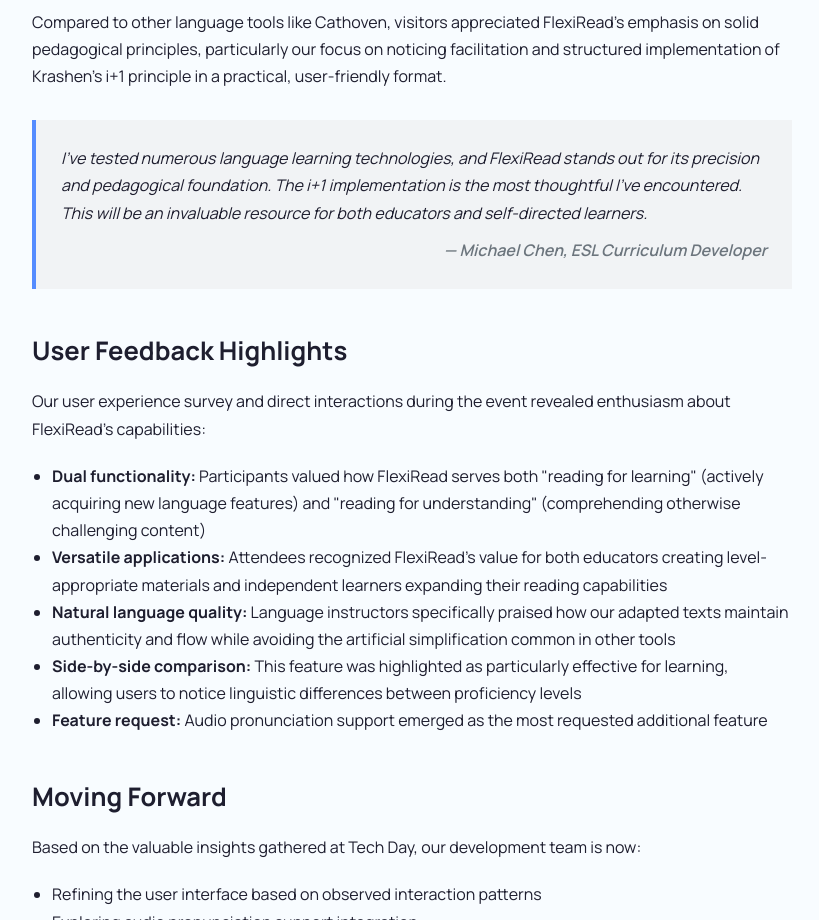
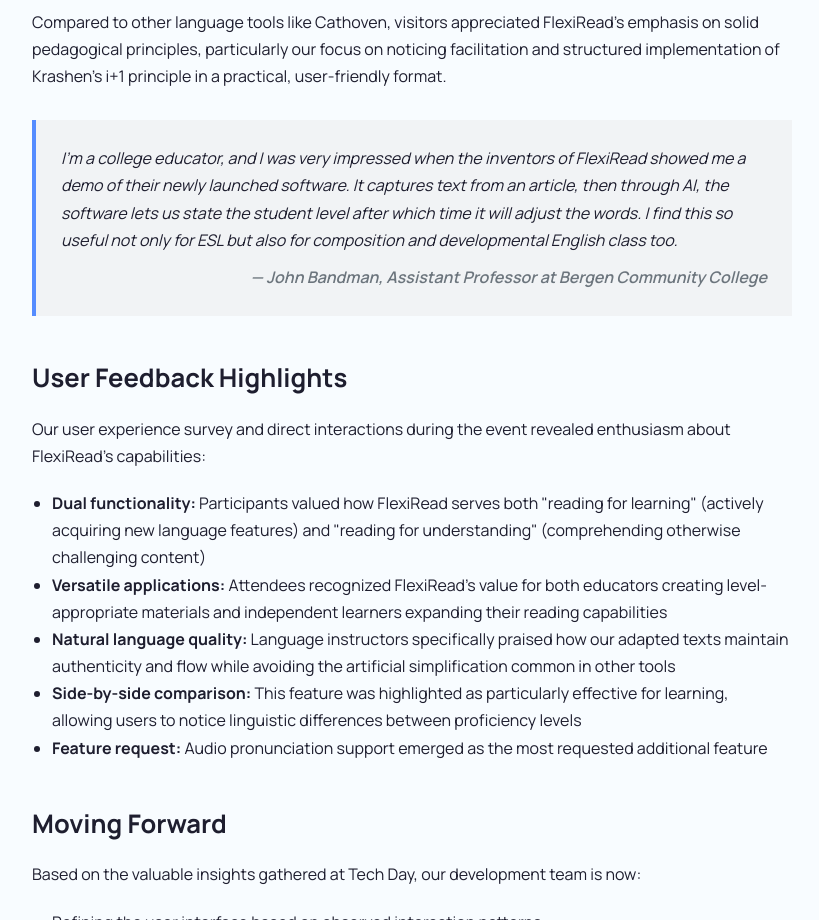
Before and after one commit to zl3323/flexiread-website, a plain HTML site: page blog2.html in a window 1280 px wide. Shown: the part 1929-2849 px from the top of the page, without its empty margins (228-1047 px from the left). Drawn offline with Linux system fonts and the light colour scheme.

Commit message:
Update blog2.html

```diff
--- a/blog2.html
+++ b/blog2.html
@@ -291,8 +291,8 @@
       <p>Compared to other language tools like Cathoven, visitors appreciated FlexiRead's emphasis on solid pedagogical principles, particularly our focus on noticing facilitation and structured implementation of Krashen's i+1 principle in a practical, user-friendly format.</p>
 
       <blockquote>
-        I've tested numerous language learning technologies, and FlexiRead stands out for its precision and pedagogical foundation. The i+1 implementation is the most thoughtful I've encountered. This will be an invaluable resource for both educators and self-directed learners.
-        <span class="testimonial-author">— Michael Chen, ESL Curriculum Developer</span>
+        I’m a college educator, and I was very impressed when the inventors of FlexiRead showed me a demo of their newly launched software. It captures text from an article, then through AI, the software lets us state the student level after which time it will adjust the words. I find this so useful not only for ESL but also for composition and developmental English class too.
+        <span class="testimonial-author">— John Bandman, Assistant Professor at Bergen Community College</span>
       </blockquote>
 
       <h2>User Feedback Highlights</h2>
```
